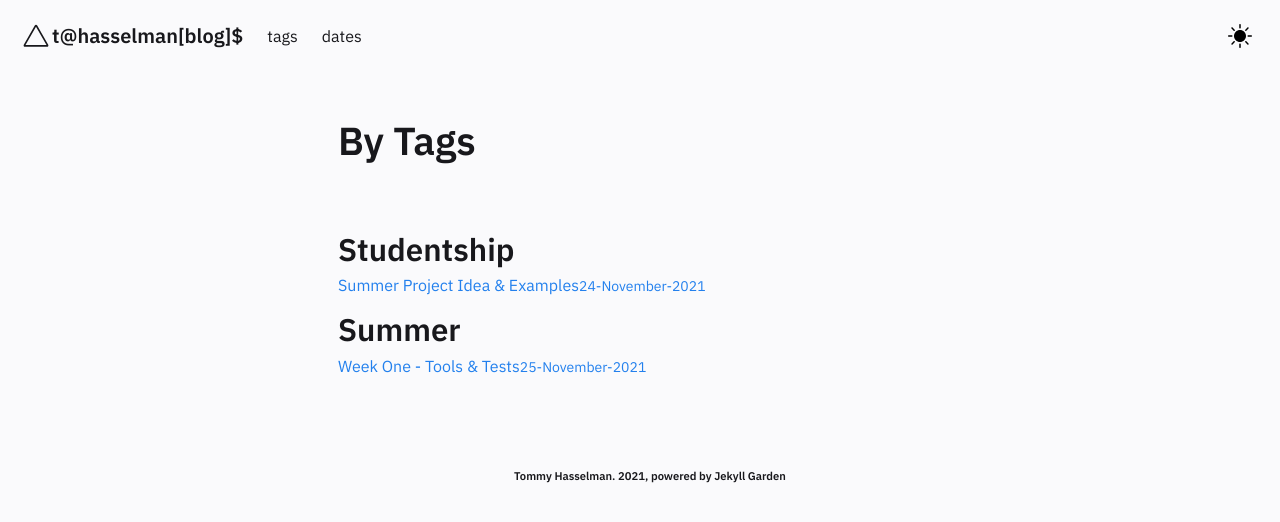
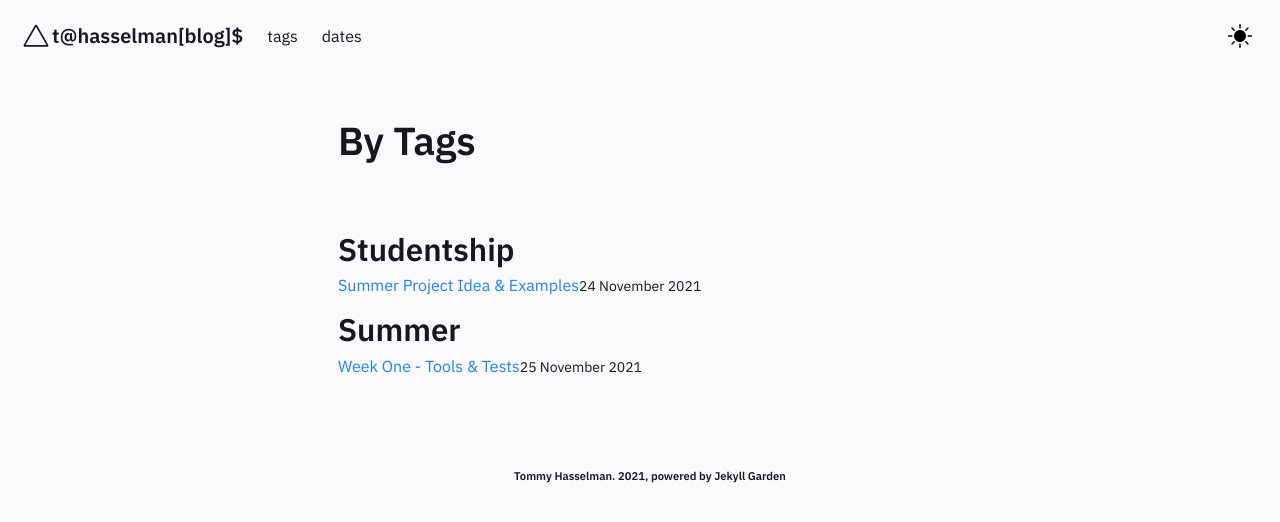
Before and after one commit to RedSoutherly/redsoutherly.github.io, a Jekyll site: the page built from pages/tags.md, in a window 1280 px wide. Shown: the top 522 px of the page. Built offline with Jekyll 4.4.1, drawn with Linux system fonts in a browser that asks for light colours.

Commit message:
formatting

```diff
--- a/pages/tags.md
+++ b/pages/tags.md
@@ -15,7 +15,7 @@ content-type: eg
 
   {% for note in notes %}
     {% if note.tags contains tag %}
-      <li id="category-content" style="padding-bottom: 0.6em; list-style: none;"><a href="{{note.url}}">{{ note.title }}<small>{{ note.date | date: '%d-%B-%Y' }}</small></a></li>
+      <li id="category-content" style="padding-bottom: 0.6em; list-style: none;"><a href="{{note.url}}">{{ note.title }}</a><small>{{ note.date | date: '%d %B %Y' }}</small></li>
     {% endif %}
   {% endfor %}
 {% endfor %}
```
